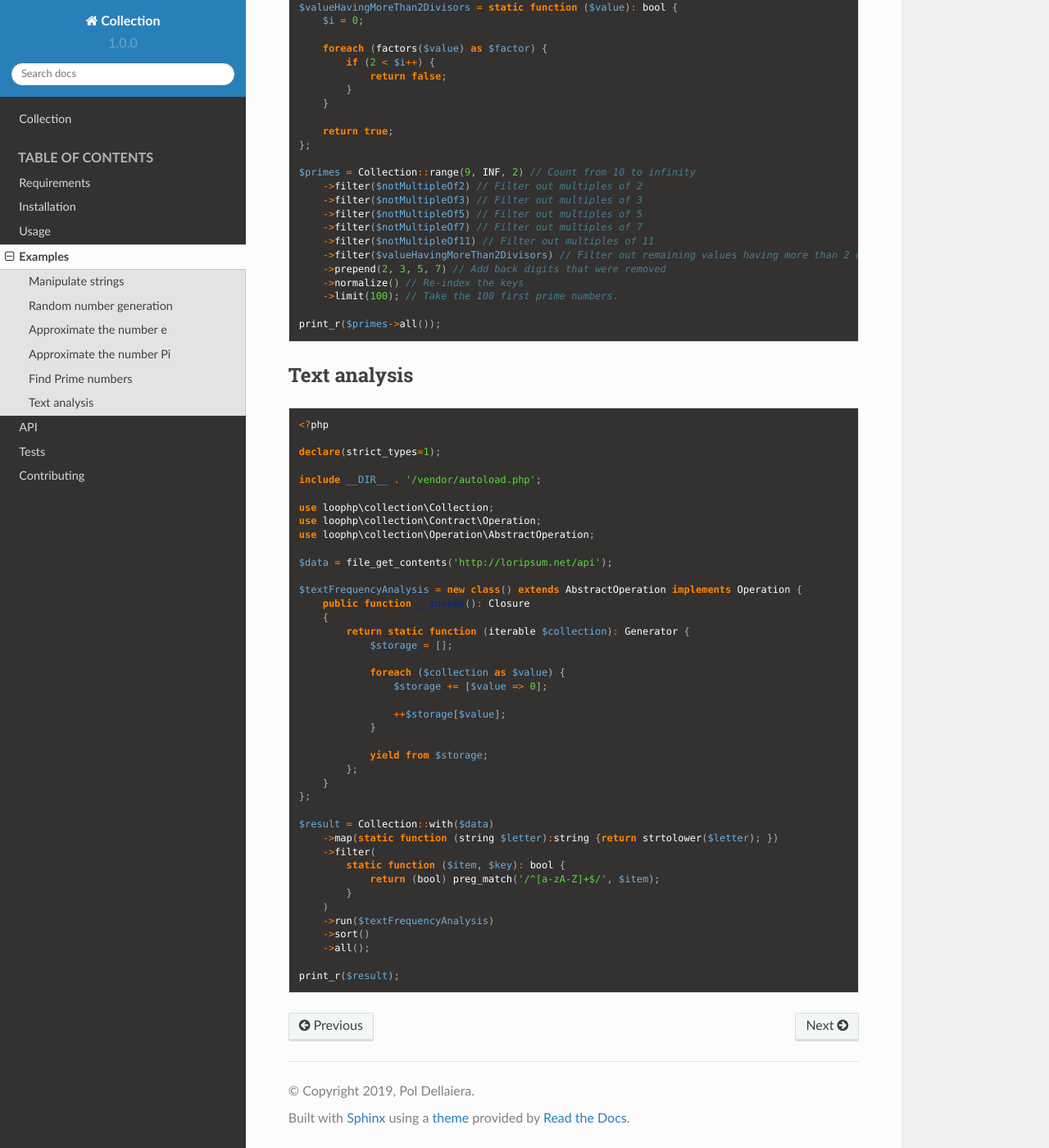
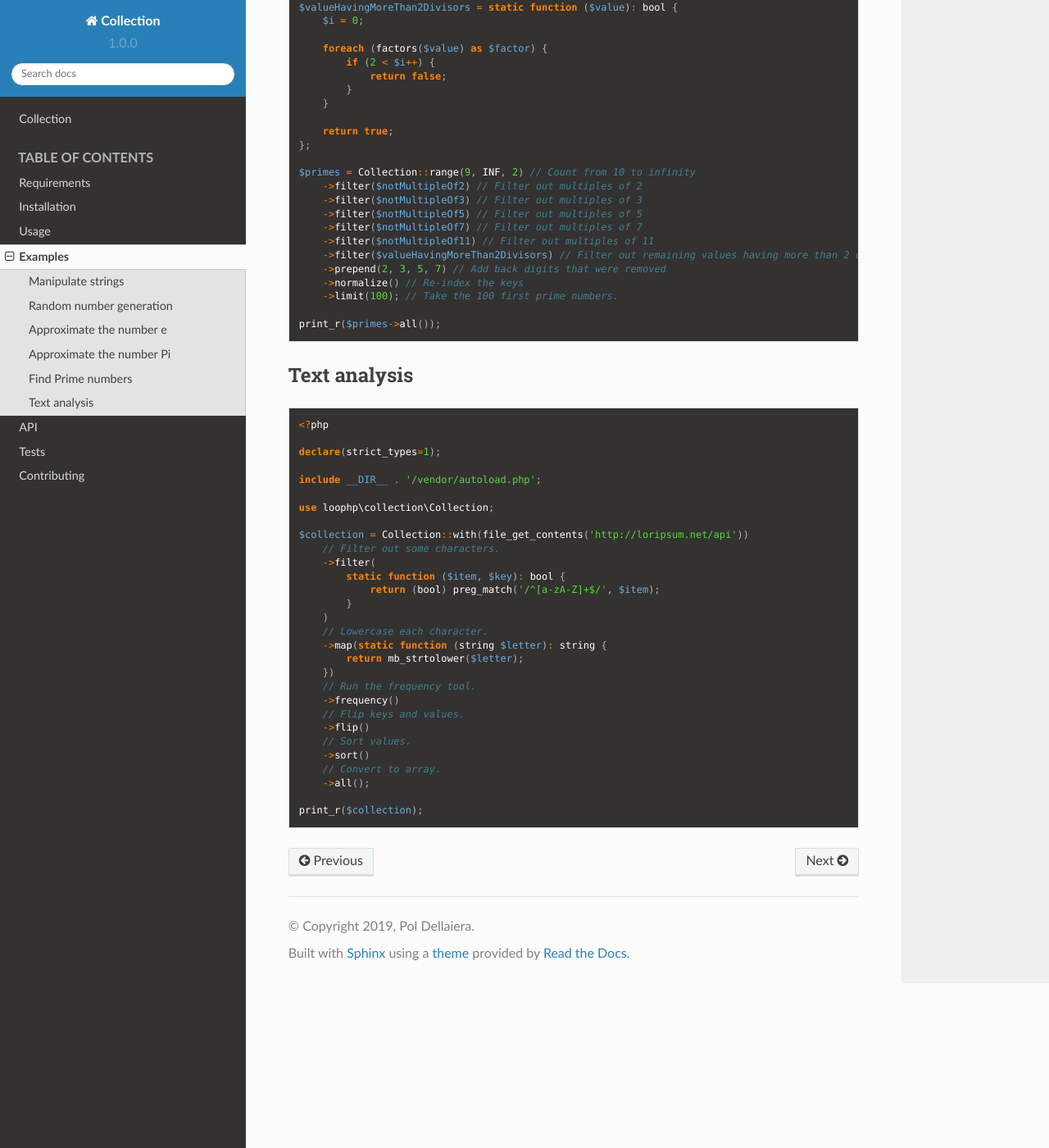
Before and after one commit to loophp/collection, a Sphinx documentation site: the page built from docs/pages/examples.rst, in a window 1280 px wide and 1400 px high, scrolled down 5960 px. Shown: the whole window at 82% size. Built offline with Sphinx 7.4.7 and the Read the Docs theme 2.0.0, drawn with Linux system fonts in a browser that asks for light colours.

Commit message:
Add Frequency operation.

```diff
--- a/docs/pages/examples.rst
+++ b/docs/pages/examples.rst
@@ -384,37 +384,25 @@ Text analysis
     include __DIR__ . '/vendor/autoload.php';
 
     use loophp\collection\Collection;
-    use loophp\collection\Contract\Operation;
-    use loophp\collection\Operation\AbstractOperation;
 
-    $data = file_get_contents('http://loripsum.net/api');
-
-    $textFrequencyAnalysis = new class() extends AbstractOperation implements Operation {
-        public function __invoke(): Closure
-        {
-            return static function (iterable $collection): Generator {
-                $storage = [];
-
-                foreach ($collection as $value) {
-                    $storage += [$value => 0];
-
-                    ++$storage[$value];
-                }
-
-                yield from $storage;
-            };
-        }
-    };
-
-    $result = Collection::with($data)
-        ->map(static function (string $letter):string {return strtolower($letter); })
+    $collection = Collection::with(file_get_contents('http://loripsum.net/api'))
+        // Filter out some characters.
         ->filter(
             static function ($item, $key): bool {
                 return (bool) preg_match('/^[a-zA-Z]+$/', $item);
             }
         )
-        ->run($textFrequencyAnalysis)
+        // Lowercase each character.
+        ->map(static function (string $letter): string {
+            return mb_strtolower($letter);
+        })
+        // Run the frequency tool.
+        ->frequency()
+        // Flip keys and values.
+        ->flip()
+        // Sort values.
         ->sort()
+        // Convert to array.
         ->all();
 
-    print_r($result);
+    print_r($collection);
```
Also changed, not shown: docs/pages/api.rst (+18 -0 lines), 5 other files.
